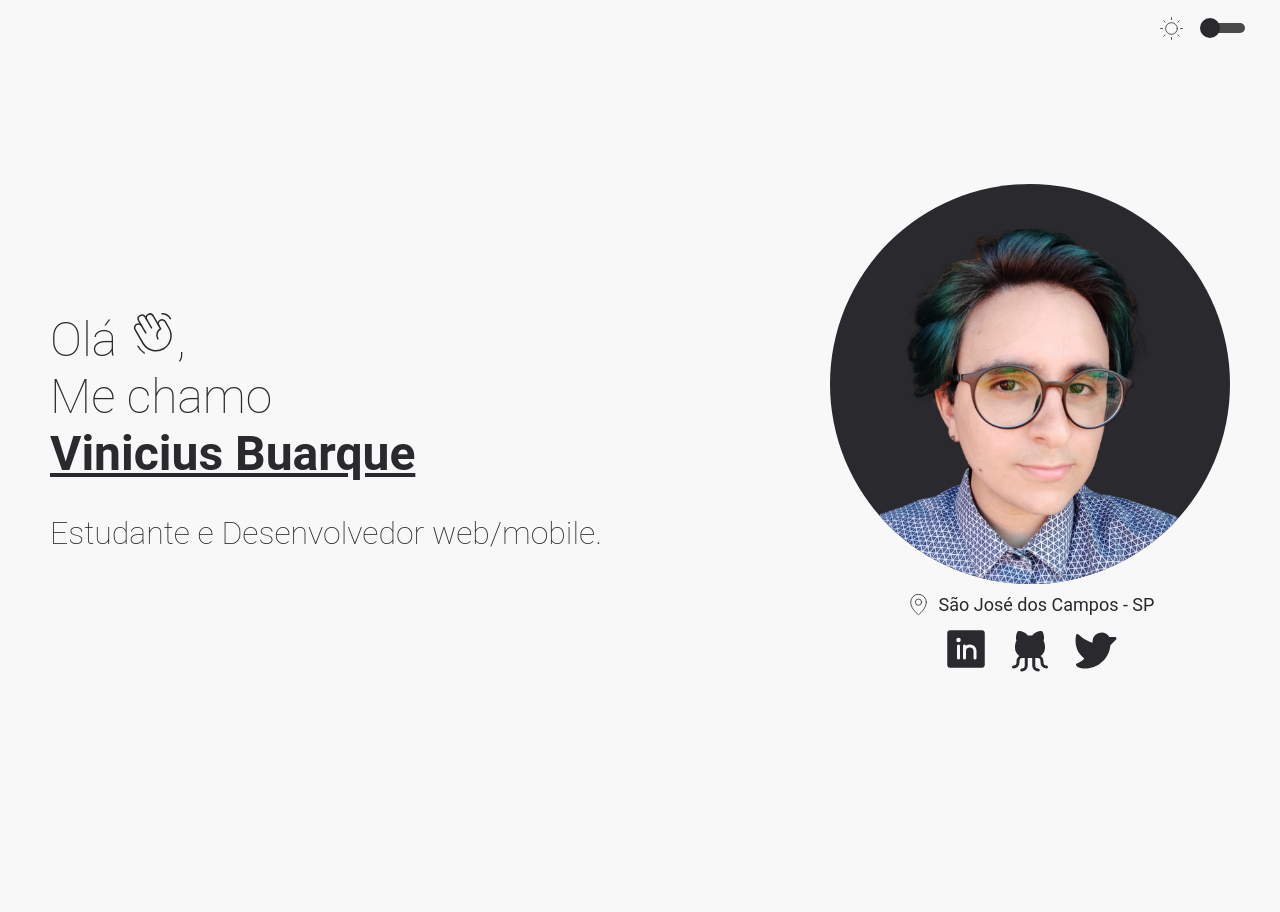
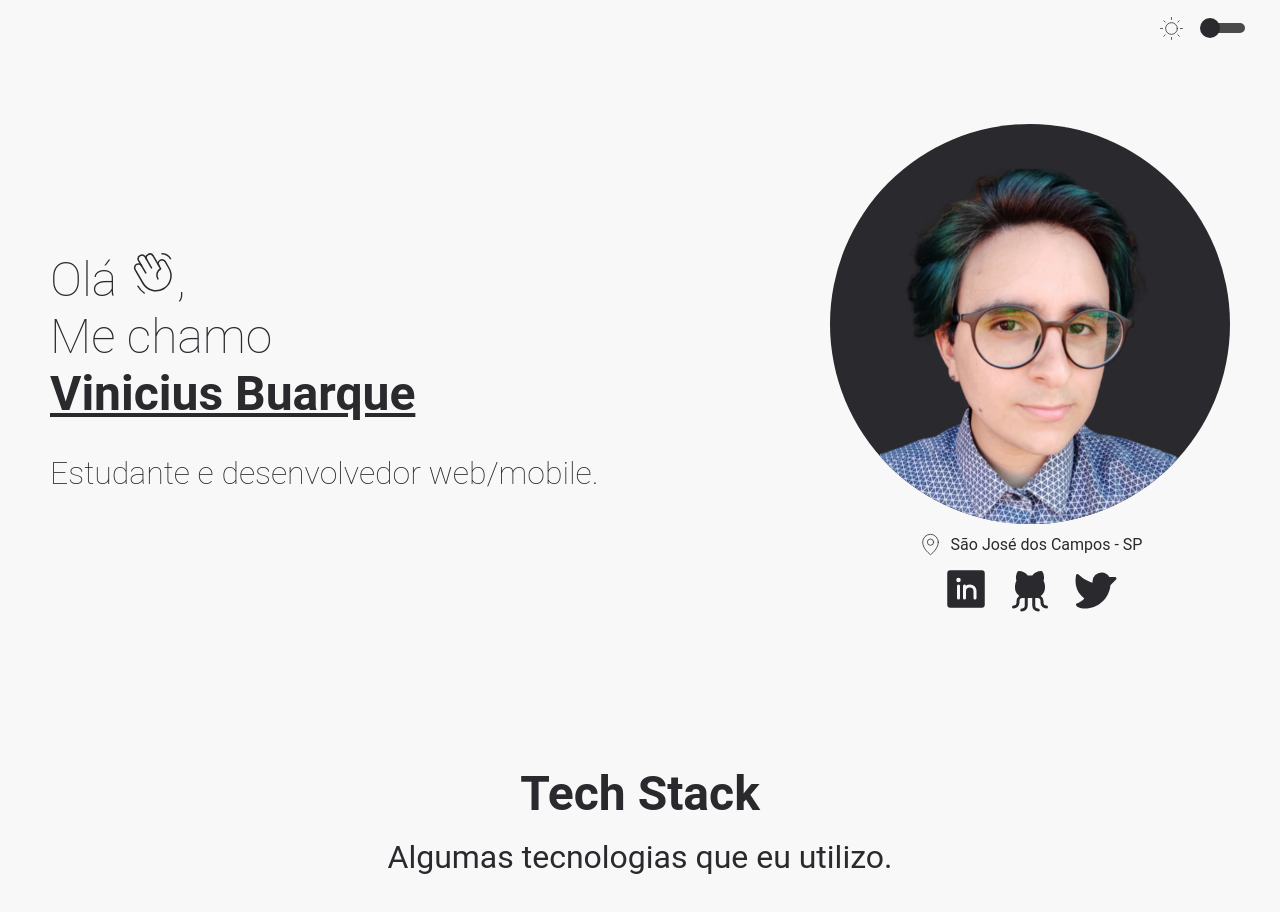
Before and after one commit to vbuarque/my-portfolio, a React (Create React App) app: page / in a window 1280 px wide. Shown: the top 912 px of the page. Before the commit the page ends 800 px from the top, so only its background shows below. Built offline with nearby package versions, Linux system fonts and the light colour scheme.

Commit message:
Tech stack page

```diff
--- a/src/App.tsx
+++ b/src/App.tsx
@@ -7,7 +7,8 @@ import dark from './styles/themes/dark';
 
 import GlobalStyle from './styles/global';
 import { Header } from './components/Header';
-import MainPage from './pages';
+import WelcomePage from './pages/Home';
+import TechStack from './pages/TechStack';
 
 
 function App() {
@@ -22,7 +23,8 @@ function App() {
       <div className="App">
         <GlobalStyle />
         <Header toggleTheme={toggleTheme}/>
-        <MainPage />
+        <WelcomePage />
+        <TechStack/>
       </div>
     </ThemeProvider>
   );
--- a/src/components/Header/styles.ts
+++ b/src/components/Header/styles.ts
@@ -1,11 +1,15 @@
 import styled from 'styled-components';
 
 export const Container = styled.div`
-    height: 60px;
-    padding: 0 30px;
     display: flex;
     align-items: center;
     justify-content: flex-end;
+    position: fixed;
+
+    height: 60px;
+    width: 100%;
+    padding: 0 30px;
+
     color: ${props => props.theme.colors.text};
 `;
 
--- a/src/pages/index.tsx
+++ b/src/pages/Home/index.tsx
@@ -1,4 +1,4 @@
-import { Avatar } from "../components/Avatar";
+import { Avatar } from "../../components/Avatar";
 import {
   Container,
   Main,
@@ -21,7 +21,7 @@ import {
 
 import { HandWaving, MapPin, LinkedinLogo, GithubLogo, TwitterLogo } from 'phosphor-react';
 
-export default function MainPage() {
+export default function WelcomePage() {
   return (
     <Container>
       <Main>
@@ -44,7 +44,7 @@ export default function MainPage() {
 
           <Subtitle>
             <TextSubtitle>
-              Estudante e Desenvolvedor web/mobile.
+              Estudante e desenvolvedor web/mobile.
             </TextSubtitle>
           </Subtitle>
         </Section>
--- a/src/pages/styles.ts
+++ b/src/pages/Home/styles.ts
@@ -18,6 +18,10 @@ export const Main = styled.main`
     @media (max-width: 975px) {
         justify-content: center;
         flex-direction: column-reverse;
+    }
+
+    @media (max-width: 375px) {
+        padding: 0px 25px 0px 25px;
     }
 `;
 
@@ -139,7 +143,10 @@ export const AvatarSubtitle = styled.div`
 
 export const AvatarTextSubtitle = styled.span`
     margin-left: 8px;
-    font-size: 18px;
+
+    @media (max-width: 355px) {
+        margin-left: 0;
+    }
 `;
 
 export const SectionContact = styled.section`
--- /dev/null
+++ b/src/pages/TechStack/index.tsx
@@ -0,0 +1,20 @@
+import {
+  Container,
+  Main,
+  Heading,
+  TitleHeading,
+  SubtitleHeading,
+} from "./styles";
+
+export default function TechStack() {
+  return (
+    <Container>
+      <Main>
+        <Heading>
+          <TitleHeading>Tech Stack</TitleHeading>
+          <SubtitleHeading>Algumas tecnologias que eu utilizo.</SubtitleHeading>
+        </Heading>
+      </Main>
+    </Container>
+  );
+}
--- /dev/null
+++ b/src/pages/TechStack/styles.ts
@@ -0,0 +1,31 @@
+import styled from 'styled-components';
+
+export const Container = styled.div`
+    display: flex;
+    flex: 1;
+`;
+
+export const Main = styled.main`
+    height: 100vh;
+    width: 100%;
+`;
+
+export const Heading = styled.div`
+    display: flex;
+    justify-content: center;
+    align-items: center;
+    flex-direction: column;
+
+    width: 100%;
+    padding: 25px;
+`;
+
+export const TitleHeading = styled.h1`
+    font-size: 48px;
+    font-weight: bold;
+    padding-bottom: 16px;
+`;
+
+export const SubtitleHeading = styled.span`
+    font-size: 32px;
+`;
```
